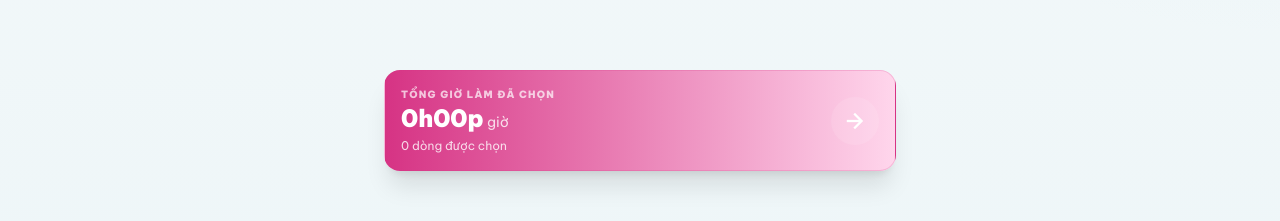
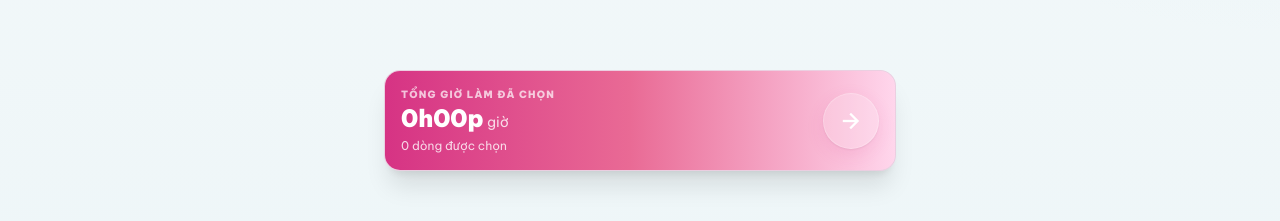
Before and after one commit to masterfully/app_cham_cong, a React (Vite) app: page / in a window 1280 px wide. Shown: the part 617-838 px from the top of the page. Built offline with nearby package versions, Linux system fonts and the light colour scheme; no server answers.

Commit message:
feat: enhance BottomSummaryBar with new button styles and gradient background

```diff
--- a/src/components/ui/BottomSummaryBar.tsx
+++ b/src/components/ui/BottomSummaryBar.tsx
@@ -10,7 +10,7 @@ type BottomSummaryBarProps = {
 function BottomSummaryBar({ title, totalHoursLabel, selectedCount, onNavigate, navigateAriaLabel, navigateIcon }: BottomSummaryBarProps): JSX.Element {
   return (
     <div className="fixed inset-x-0 bottom-0 z-40 px-4 pb-[max(env(safe-area-inset-bottom),0.75rem)]">
-      <div className="mx-auto max-w-lg rounded-2xl border border-primary/20 bg-gradient-to-r from-primary to-primary-container p-4 shadow-xl">
+      <div className="mx-auto max-w-lg rounded-2xl border border-primary/20 bg-gradient-to-r from-primary to-primary-container p-4 shadow-xl bottom-summary">
         <div className="flex items-center justify-between">
           <div>
             <p className="text-[10px] font-black uppercase tracking-[0.12em] text-on-primary/70">{title}</p>
@@ -23,7 +23,7 @@ function BottomSummaryBar({ title, totalHoursLabel, selectedCount, onNavigate, n
           <button
             type="button"
             onClick={onNavigate}
-            className="inline-flex h-12 w-12 items-center justify-center rounded-full bg-white/10 transition-colors hover:bg-white/20"
+            className="btn-switch"
             aria-label={navigateAriaLabel}
           >
             <span className="material-symbols-outlined text-on-primary">{navigateIcon}</span>
--- a/src/styles.css
+++ b/src/styles.css
@@ -100,6 +100,16 @@ body {
 .toast-panel {
   animation: toastIn 220ms ease-in;
 }
+
+/* Smooth multi-stop gradient for bottom summary bar to avoid banding */
+.bottom-summary {
+  /* fallback for Tailwind classes: use a three-stop gradient for smoother blending */
+  background-image: linear-gradient(90deg, #d63384 0%, #e96a95 48%, #ffd6ec 100%);
+  /* improve rendering on some browsers */
+  background-repeat: no-repeat;
+  -webkit-background-clip: padding-box;
+  background-clip: padding-box;
+}
 /* Button utilities (single source of truth) */
 .btn {
   display: inline-flex;
@@ -144,3 +154,24 @@ body {
   min-width: 56px;
   border-radius: 0.75rem;
 }
+
+/* Highlighted circular switch button used in bottom summary */
+.btn-switch {
+  display: inline-flex;
+  align-items: center;
+  justify-content: center;
+  width: 56px;
+  height: 56px;
+  padding: 0;
+  border-radius: 9999px; /* keep circular */
+  background: rgba(255,255,255,0.18);
+  border: 1px solid rgba(255,255,255,0.22);
+  box-shadow: 0 6px 18px rgba(214,51,132,0.12), 0 1px 2px rgba(0,0,0,0.06);
+  transition: transform 0.14s ease, background-color 0.12s ease, box-shadow 0.12s ease;
+}
+.btn-switch:hover {
+  transform: translateY(-2px) scale(1.04);
+  background: rgba(255,255,255,0.28);
+  box-shadow: 0 10px 30px rgba(214,51,132,0.16), 0 2px 6px rgba(0,0,0,0.08);
+}
+.btn-switch:active { transform: translateY(0) scale(0.995); }
```
